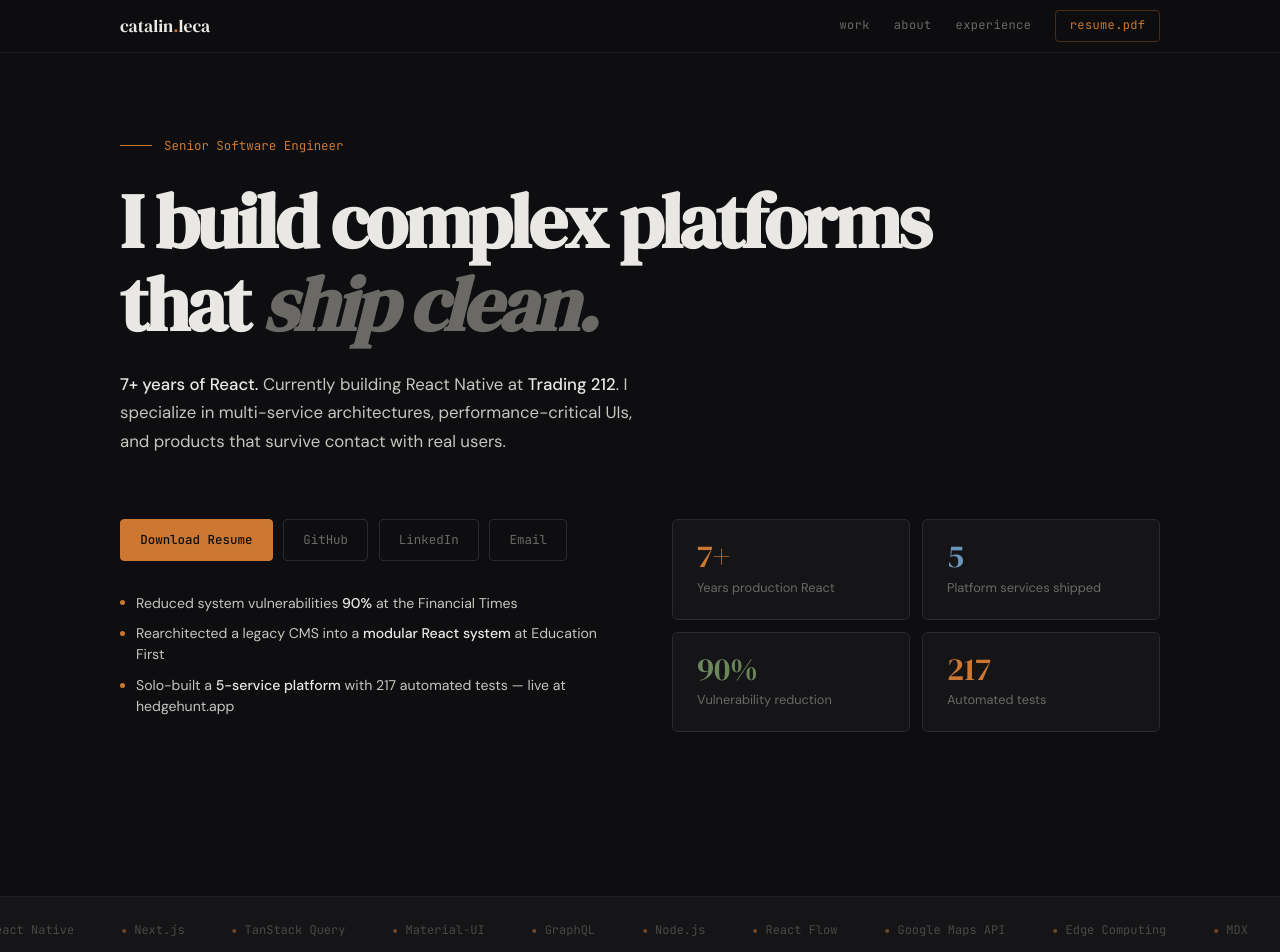
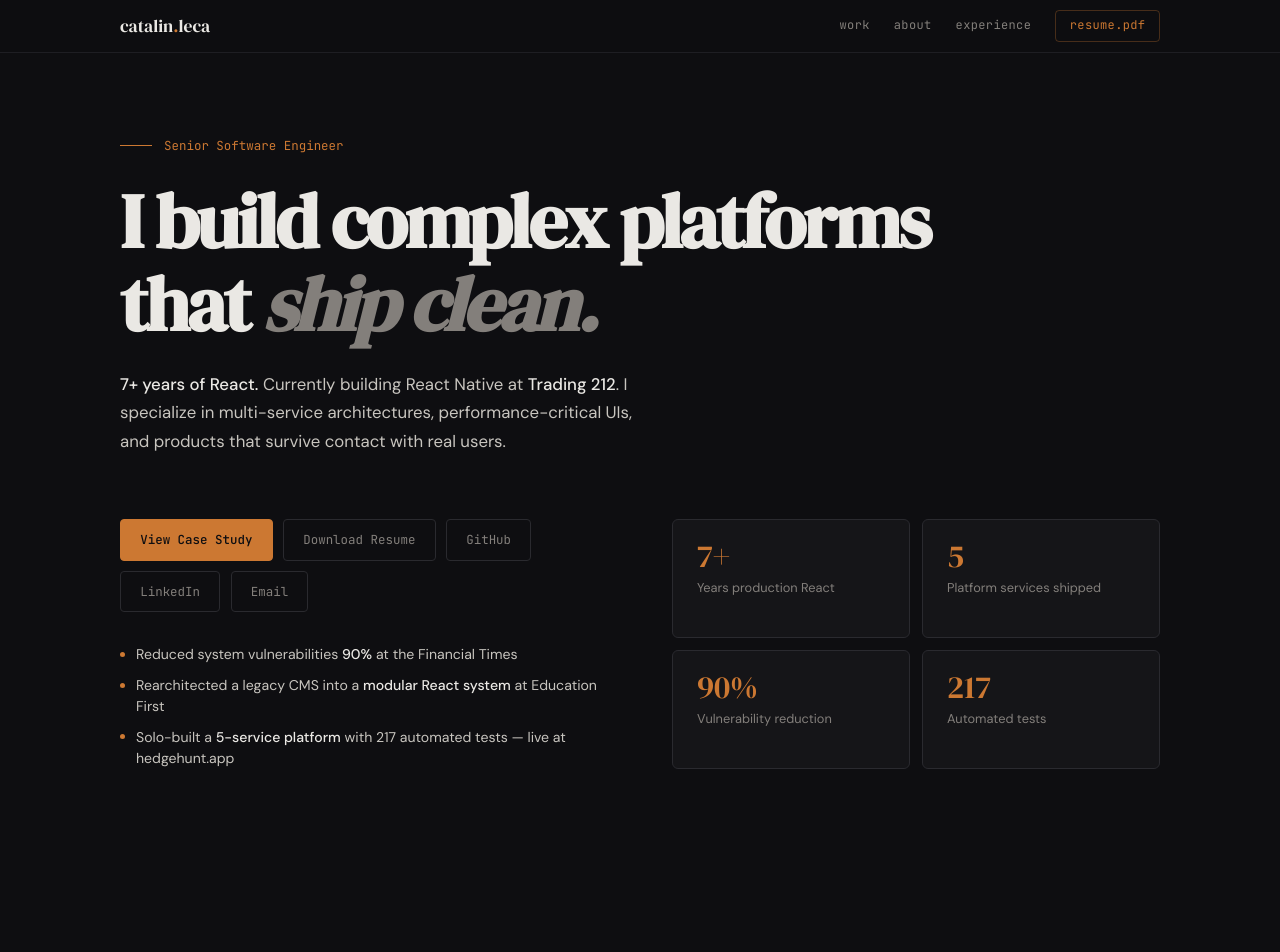
Before and after one commit to catalinleca/portfolio, a Next.js app: page / in a window 1280 px wide. Shown: the top 952 px of the page. Built offline with nearby package versions, Linux system fonts and the light colour scheme.

Commit message:
clean marquee

```diff
--- a/src/app/(home)/_sections/Hero/Hero.module.css
+++ b/src/app/(home)/_sections/Hero/Hero.module.css
@@ -168,14 +168,6 @@
   line-height: 1;
 }
 
-.numberCard[data-color="blue"] .numberVal {
-  color: var(--blue);
-}
-
-.numberCard[data-color="green"] .numberVal {
-  color: var(--green);
-}
-
 .numberLabel {
   font-size: 0.8rem;
   color: var(--text-muted);
--- a/src/app/(home)/_sections/Hero/Hero.tsx
+++ b/src/app/(home)/_sections/Hero/Hero.tsx
@@ -1,3 +1,4 @@
+import Link from "next/link";
 import { ExternalLink } from "@/ui/shared";
 import { heroStats } from "../content";
 import styles from "./Hero.module.css";
@@ -23,9 +24,15 @@ export const Hero = () => {
         <div className={styles.bottom}>
           <div className={styles.actions}>
             <div className={styles.btns}>
+              <Link
+                href="/case-study/hedgehunt"
+                className={`${styles.btn} ${styles.btnAccent}`}
+              >
+                View Case Study
+              </Link>
               <ExternalLink
                 href="/resume.pdf"
-                className={`${styles.btn} ${styles.btnAccent}`}
+                className={styles.btn}
               >
                 Download Resume
               </ExternalLink>
@@ -65,7 +72,6 @@ export const Hero = () => {
               <div
                 key={card.val}
                 className={styles.numberCard}
-                data-color={card.color}
               >
                 <span className={styles.numberVal}>{card.val}</span>
                 <span className={styles.numberLabel}>{card.label}</span>
--- a/src/app/(home)/_sections/TechStrip/TechStrip.module.css
+++ /dev/null
@@ -1,49 +0,0 @@
-.strip {
-  width: 100vw;
-  margin-left: calc(-50vw + 50%);
-  background: var(--bg-raised);
-  border-top: 1px solid var(--border-dim);
-  border-bottom: 1px solid var(--border-dim);
-  padding: var(--space-6) 0;
-  overflow: hidden;
-}
-
-.track {
-  display: flex;
-  gap: 3rem;
-  width: max-content;
-  animation: marquee var(--marquee-speed) linear infinite;
-}
-
-.item {
-  display: inline-flex;
-  align-items: center;
-  gap: 0.5rem;
-  font-family: var(--font-mono);
-  font-size: 0.75rem;
-  color: var(--text-dim);
-  white-space: nowrap;
-}
-
-.dot {
-  width: 4px;
-  height: 4px;
-  border-radius: 50%;
-  background: var(--accent);
-  opacity: 0.5;
-}
-
-@keyframes marquee {
-  from {
-    transform: translateX(0);
-  }
-  to {
-    transform: translateX(-50%);
-  }
-}
-
-@media (prefers-reduced-motion: reduce) {
-  .track {
-    animation: none;
-  }
-}
--- a/src/app/(home)/_sections/TechStrip/TechStrip.tsx
+++ /dev/null
@@ -1,17 +0,0 @@
-import { techStack } from "../content";
-import styles from "./TechStrip.module.css";
-
-export const TechStrip = () => {
-  return (
-    <div className={styles.strip}>
-      <div className={styles.track} aria-hidden="true">
-        {[...techStack, ...techStack].map((item, i) => (
-          <span key={`${item}-${i}`} className={styles.item}>
-            <span className={styles.dot} />
-            {item}
-          </span>
-        ))}
-      </div>
-    </div>
-  );
-};
--- a/src/app/(home)/_sections/TechStrip/index.ts
+++ /dev/null
@@ -1 +0,0 @@
-export { TechStrip } from "./TechStrip";
--- a/src/app/(home)/_sections/content.ts
+++ b/src/app/(home)/_sections/content.ts
@@ -1,23 +1,8 @@
 export const heroStats = [
   { val: "7+", label: "Years production React" },
-  { val: "5", label: "Platform services shipped", color: "blue" as const },
-  { val: "90%", label: "Vulnerability reduction", color: "green" as const },
+  { val: "5", label: "Platform services shipped" },
+  { val: "90%", label: "Vulnerability reduction" },
   { val: "217", label: "Automated tests" },
-];
-
-export const techStack = [
-  "React 19",
-  "TypeScript",
-  "React Native",
-  "Next.js",
-  "TanStack Query",
-  "Material-UI",
-  "GraphQL",
-  "Node.js",
-  "React Flow",
-  "Google Maps API",
-  "Edge Computing",
-  "MDX",
 ];
 
 export const hedgehuntTags = [
--- a/src/app/(home)/_sections/index.ts
+++ b/src/app/(home)/_sections/index.ts
@@ -1,5 +1,4 @@
 export { Hero } from "./Hero";
-export { TechStrip } from "./TechStrip";
 export { CaseStudies } from "./CaseStudies";
 export { Capabilities } from "./Capabilities";
 export { Experience } from "./Experience";
--- a/src/app/(home)/page.tsx
+++ b/src/app/(home)/page.tsx
@@ -1,6 +1,5 @@
 import {
   Hero,
-  TechStrip,
   CaseStudies,
   Capabilities,
   Experience,
@@ -15,7 +14,6 @@ export default function Home() {
     <PageTransition>
       <main className={styles.main}>
         <Hero />
-        <TechStrip />
 
         <SectionReveal>
           <CaseStudies />
--- a/src/styles/tokens.css
+++ b/src/styles/tokens.css
@@ -7,7 +7,7 @@
 
   --text-bright: #eae8e4;
   --text: #c8c5bf;
-  --text-muted: #6b6966;
+  --text-muted: #837f7b;
   --text-dim: #4a4845;
 
   --accent: #cc7832;
@@ -67,7 +67,7 @@
   --ease-hero: cubic-bezier(0.16, 1, 0.3, 1);
   --duration-fast: 150ms;
   --duration-normal: 220ms;
-  --marquee-speed: 35s;
+
 
   /* Shadows */
   --shadow-sm: 0 1px 2px rgba(0, 0, 0, 0.05);
```
Also changed, not shown: .claude/active/code-map.md, .claude/active/code-standards.md.
